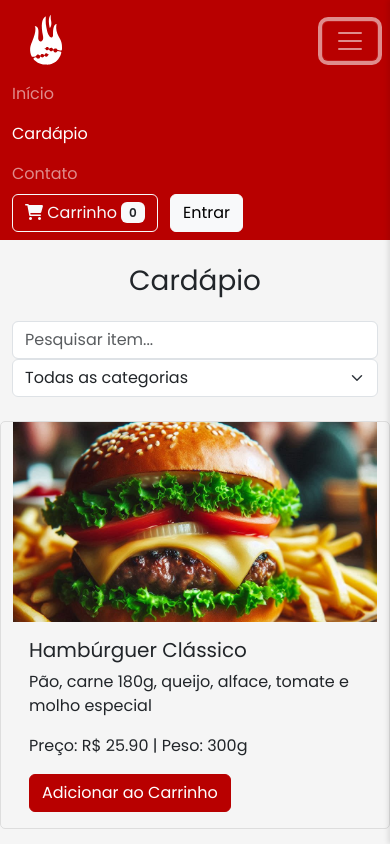
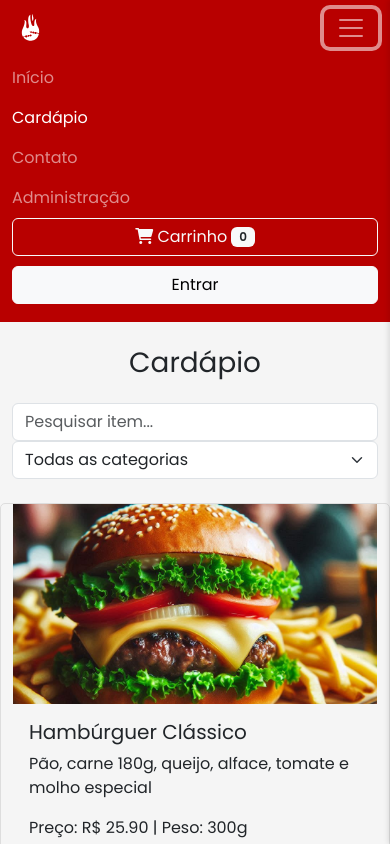
Before and after one commit to CAKeysama/bocadinhas, a plain HTML site: page Views/Cardapio.html in a window 390 px wide. Both pictures are taken after a click on the button "Toggle navigation". Shown: the top 844 px of the page. Drawn offline with nearby package versions, Linux system fonts and the light colour scheme.

Commit message:
style: adjust navbar layout and add admin icon

```diff
--- a/Css/Cardapio.css
+++ b/Css/Cardapio.css
@@ -68,3 +68,58 @@ body {
     height: 200px;
     object-fit: cover;
 }
+
+/* Add these rules to your existing Cardapio.css file */
+
+.navbar-nav {
+    margin-right: auto;
+}
+
+.navbar-nav .nav-item {
+    margin-left: 1px;
+}
+
+.navbar-toggler {
+    border: none;
+}
+
+.d-flex {
+    align-items: center;
+}
+
+#cart-button, .btn-light {
+    transition: background-color 0.3s, color 0.3s;
+}
+
+#cart-button:hover, .btn-light:hover {
+    background-color: var(--hover-color);
+    color: white;
+}
+
+@media (max-width: 991.98px) {
+    .navbar-nav {
+        margin: 0;
+    }
+
+    .navbar-collapse {
+        margin-top: 10px;
+    }
+
+    .navbar-nav .nav-item {
+        margin-left: 0;
+    }
+
+    .navbar-toggler {
+        margin-right: 0;
+    }
+
+    .d-flex {
+        flex-direction: column;
+        align-items: stretch;
+    }
+
+    #cart-button, .btn-light {
+        width: 100%;
+        margin-bottom: 10px;
+    }
+}
--- a/Views/Cardapio.html
+++ b/Views/Cardapio.html
@@ -8,11 +8,14 @@
     <link href="https://cdnjs.cloudflare.com/ajax/libs/font-awesome/6.0.0-beta3/css/all.min.css" rel="stylesheet">
     <link rel="stylesheet" href="../Css/Cardapio.css">
     <link href="https://fonts.googleapis.com/css2?family=Poppins:wght@400;600&display=swap" rel="stylesheet">
+    <link rel="icon" href="../Img/Icon.svg" type="image/svg">
 </head>
 <body>
     <nav class="navbar navbar-expand-lg navbar-dark">
         <div class="container">
-            <a class="navbar-brand" href="./HomePage.html"><img src="../Img/Icon_white.svg" style="max-width: 70px;"></a>
+            <a class="navbar-brand" href="./HomePage.html">
+                <img src="../Img/Icon_white.svg" alt="Bocadinhas" height="30" class="d-inline-block align-top">
+            </a>
             <button class="navbar-toggler" type="button" data-bs-toggle="collapse" data-bs-target="#navbarNav"
                 aria-controls="navbarNav" aria-expanded="false" aria-label="Toggle navigation">
                 <span class="navbar-toggler-icon"></span>
@@ -26,13 +29,18 @@
                         <a class="nav-link active" href="#">Cardápio</a>
                     </li>
                     <li class="nav-item">
-                        <a class="nav-link" href="#">Contato</a>
+                        <a class="nav-link" href="./Contato.html">Contato</a>
+                    </li>
+                    <li class="nav-item">
+                        <a class="nav-link" href="./Admin.html">Administração</a>
                     </li>
                 </ul>
-                <div class="ms-auto">
-                    <button id="cart-button" class="btn btn-outline-light"><i class="fas fa-shopping-cart"></i> Carrinho
-                        <span id="cart-count" class="badge bg-light text-dark">0</span></button>
-                    <a href="./Login_Registro.html" class="btn btn-light ms-2">Entrar</a>
+                <div class="d-flex">
+                    <button id="cart-button" class="btn btn-outline-light me-2">
+                        <i class="fas fa-shopping-cart"></i> Carrinho
+                        <span id="cart-count" class="badge bg-light text-dark">0</span>
+                    </button>
+                    <a href="./Login_Registro.html" class="btn btn-light">Entrar</a>
                 </div>
             </div>
         </div>
```
Also changed, not shown: Views/Admin.html (+3 -0 lines).
